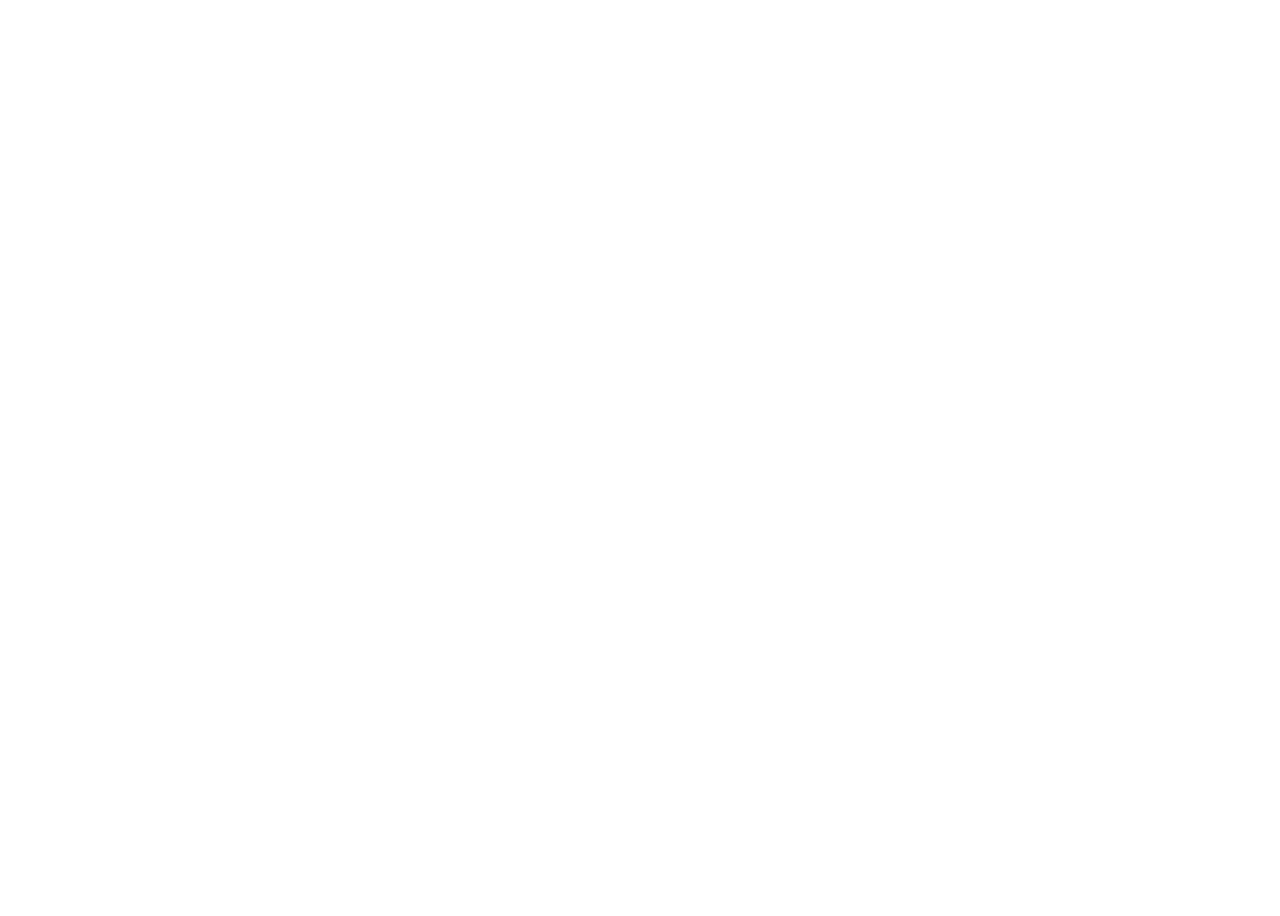
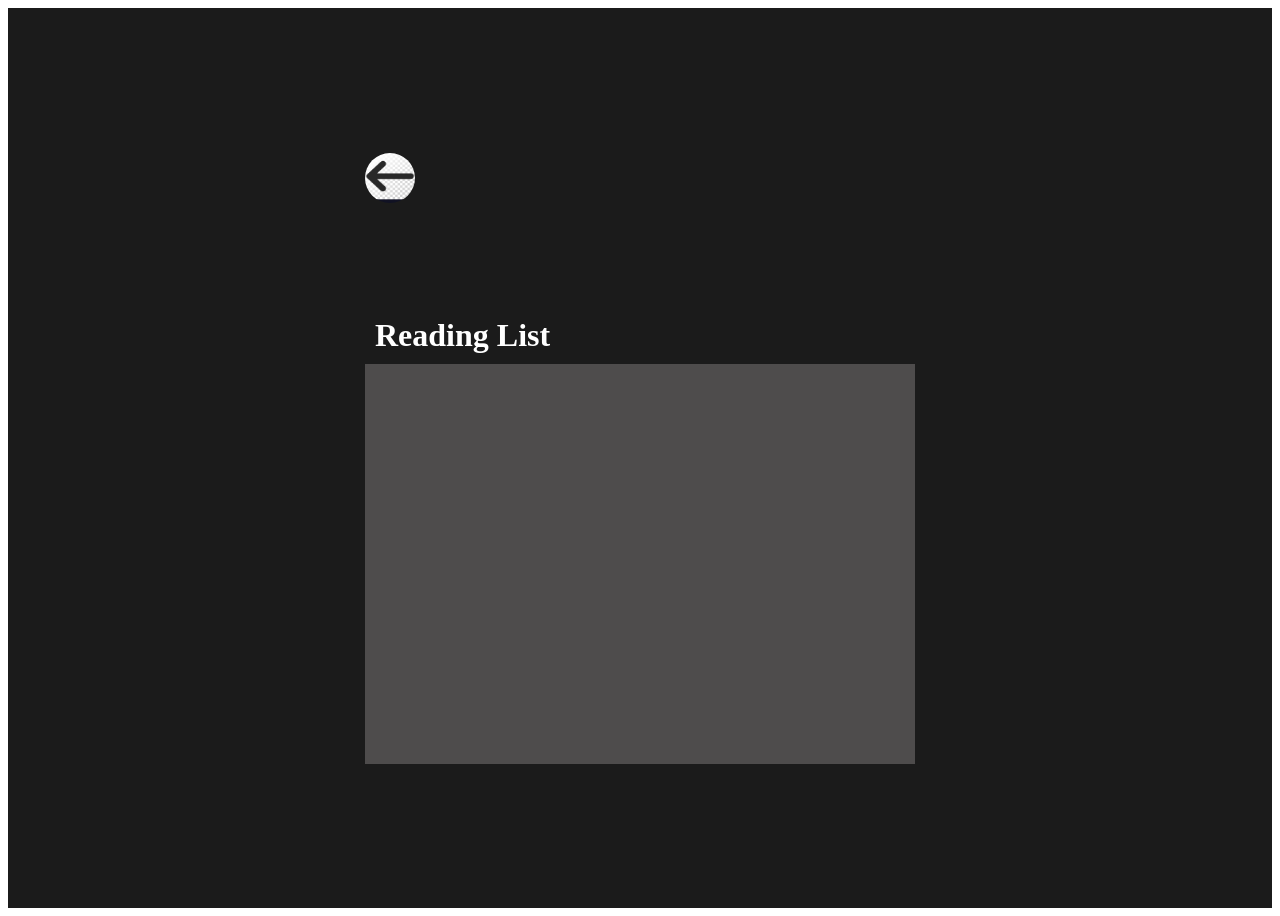
Before and after one commit to JoakimVanstrom/Children-books, a Vue app: page /readingList in a window 1280 px wide. Before the commit the page ends 800 px from the top, so only its background shows below. Built offline with nearby package versions, Linux system fonts and the light colour scheme.

Commit message:
add style for readinglist

```diff
--- a/src/App.vue
+++ b/src/App.vue
@@ -16,8 +16,3 @@
 <style lang="scss">
 
 </style>
-
-
-// changePage(){
-//   this.$router.push(/about)
-// }
--- a/src/views/Home.vue
+++ b/src/views/Home.vue
@@ -3,8 +3,10 @@
         <div id="nav">
       <router-link to="/">Home</router-link> |
       <router-link to="/about">About</router-link> |
-      <router-link to="/singlebook">single book</router-link>
+      <router-link to="/singlebook">single book</router-link> |
+      <router-link to="/ReadingList">Reading List</router-link>
     </div>
+
     <div id="wrapper">
     <h1>Classic Childrens books</h1>
     <BookList class="all-books" />
--- a/src/views/ReadingList.vue
+++ b/src/views/ReadingList.vue
@@ -1,15 +1,58 @@
 <template>
-  <div>
+  <div class="readingList">
+     <div class="top">
+       <img @click="viewChange" src="../assets/arrow-left.jpeg" alt="">
+     </div>
+     <div class="middle">
+       <h1>Reading List</h1>
+       <div class="container">
 
+
+       </div>
+     </div>
   </div>
+
 </template>
 
 <script>
 export default {
+data(){return{
 
+}},
+methods:{
+  viewChange(){
+    console.log('changeview')
+  }
+}
 }
 </script>
 
-<style>
+<style lang="scss" >
 
+.readingList{
+  background-color: rgb(27, 27, 27);
+  width: 100%;
+  height: 900px;
+  display: flex;
+  justify-content: center;
+  align-items: center;
+  flex-direction: column;
+  img{
+    width: 50px;
+    height: 50px;
+    border-radius: 50%;
+    margin-right: 500px;
+    margin-bottom: 100px ;
+  }
+}
+.middle h1{
+  margin: 10px;
+  color: white;
+}
+.container{
+  width: 550px;
+  height: 400px;
+  background-color: rgb(78, 76, 76);
+
+}
 </style>
```
Also changed, not shown: src/assets/arrow-left.jpeg (added), 1 other file (tests, documents, lock files or other folders).
